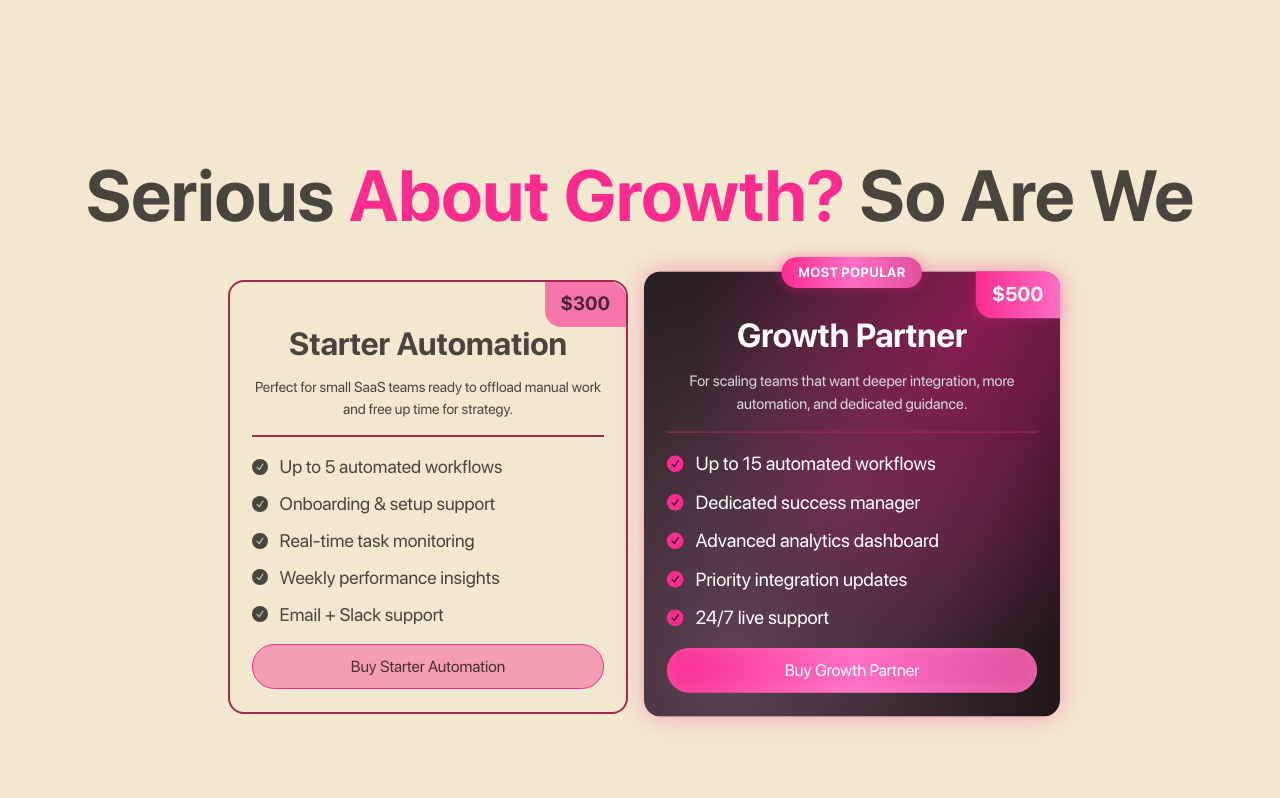
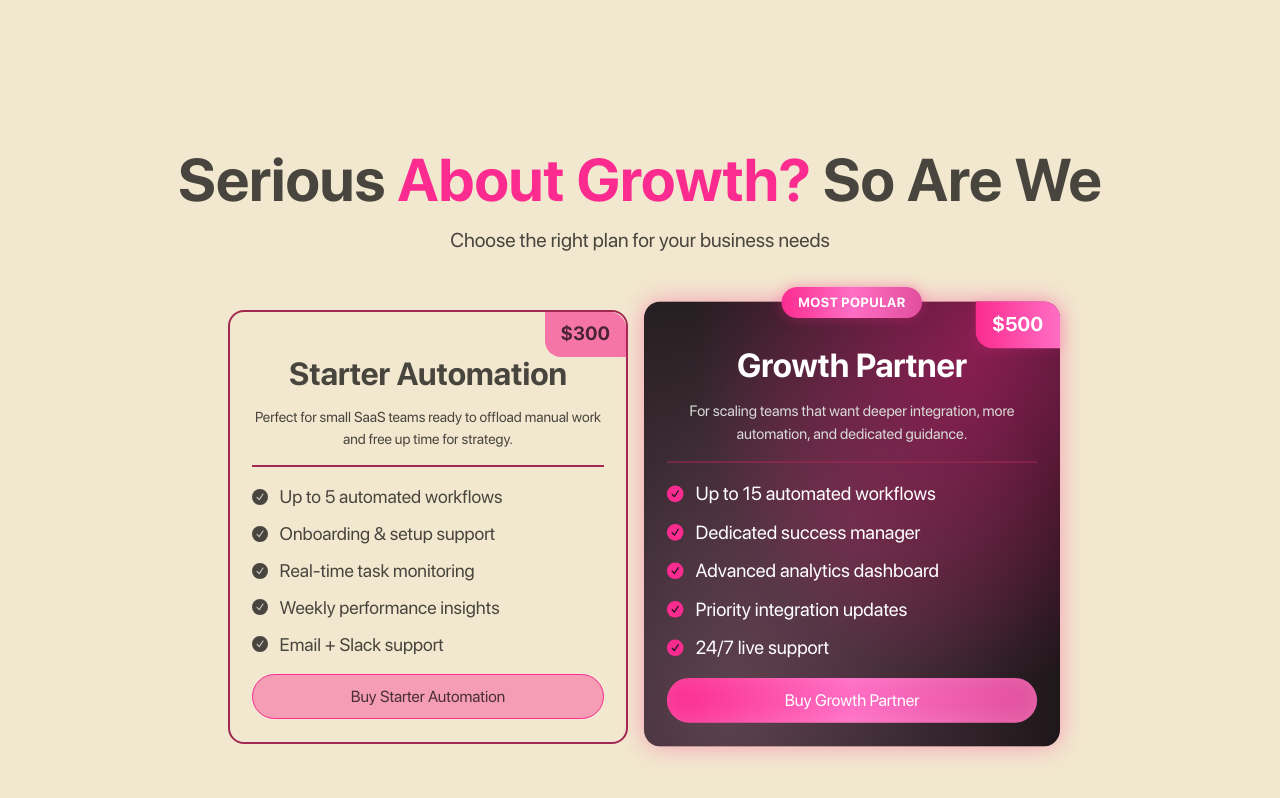
Before and after one commit to FahadBinQaiser/Parallax, a React (Vite) app: page / in a window 1280 px wide. Shown: the part 5679-6477 px from the top of the page. Built offline with nearby package versions, Linux system fonts and the light colour scheme.

Commit message:
Fixing heading stuff

```diff
--- a/src/components/PricingSection/PricingSection.jsx
+++ b/src/components/PricingSection/PricingSection.jsx
@@ -4,12 +4,17 @@ import PricingCard from "../UI_Components/PricingCard";
 export default function PricingSection() {
   return (
     <section className="py-16 sm:py-20 text-[#000000]/70 pricing-section">
-      <div className="max-w-7xl mx-auto space-y-10 px-4 sm:px-6 text-center">
-        <h2 className="text-balance text-5xl md:text-6xl lg:text-7xl font-bold leading-tight">
-          Serious{" "}
-          <span className="highlight text-[#FB2B8F]">About Growth?</span> So Are
-          We
-        </h2>
+      <div className="max-w-7xl mx-auto space-y-14 px-4 sm:px-6 text-center">
+        <div className="contentPadding space-y-4">
+          <h2 className="text-balance text-5xl md:text-6xl font-bold">
+            Serious{" "}
+            <span className="highlight text-[#FB2B8F]">About Growth?</span> So
+            Are We
+          </h2>
+          <p className="text-xl">
+            Choose the right plan for your business needs
+          </p>
+        </div>
 
         <div className="pricingCards mx-auto flex flex-col sm:flex-row md:flex-wrap justify-center items-center md:items-stretch gap-2 gap-y-10 sm:gap-y-4 md:gap-4 lg:gap-6 max-w-5xl">
           <PricingCard
```
